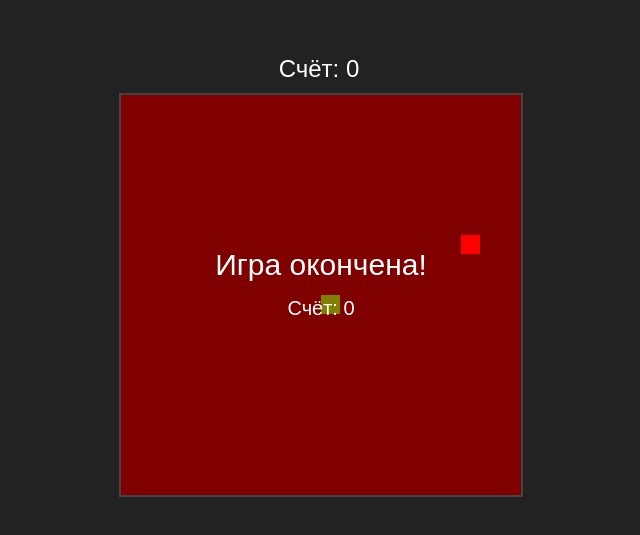
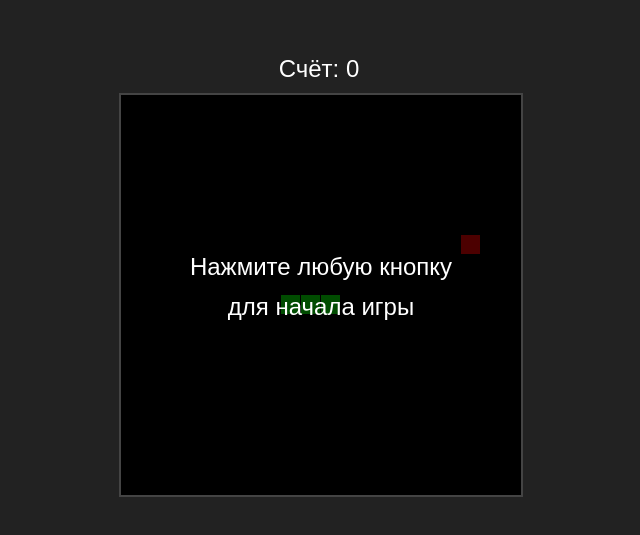
Before and after one commit to kirill-Fe/Snake2.0, a plain HTML site: page index.html in a window 1280 px wide. Shown: the part 131-666 px from the top of the page, without its empty margins (321-961 px from the left). Drawn offline with Linux system fonts and the light colour scheme.

Commit message:
Update index.html

```diff
--- a/index.html
+++ b/index.html
@@ -1,7 +1,7 @@
 <!DOCTYPE html>
 <html>
 <head>
-    <title>Змейка для телефона и ПК</title>
+    <title>Змейка для телефона и ПК (2.1)</title>
     <meta name="viewport" content="width=device-width, initial-scale=1.0, maximum-scale=1.0, user-scalable=no">
     <style>
         body {
@@ -103,22 +103,32 @@
 
     // Настройки игры
     const gridSize = 20;
-    let snake = [{x: 10, y: 10}];
-    let food = {x: 5, y: 5};
+    let snake = [];
+    let food = {};
     let dx = 0;
     let dy = 0;
     let score = 0;
-    let gameSpeed = 100;
+    let gameSpeed = 150;
     let gameInterval;
     let isGameOver = false;
+    let isGameStarted = false; // Флаг начала игры
 
     // Управление с клавиатуры
     document.addEventListener('keydown', e => {
+        if (!isGameStarted) {
+            isGameStarted = true;
+            // Начальное движение вправо
+            dx = 1;
+            dy = 0;
+            return;
+        }
+
         switch(e.key) {
             case 'ArrowUp': if (dy !== 1) { dx = 0; dy = -1; } break;
             case 'ArrowDown': if (dy !== -1) { dx = 0; dy = 1; } break;
             case 'ArrowLeft': if (dx !== 1) { dx = -1; dy = 0; } break;
             case 'ArrowRight': if (dx !== -1) { dx = 1; dy = 0; } break;
+            case ' ': if (isGameOver) startGame(); break;
         }
     });
 
@@ -130,6 +140,13 @@
 
     function addButtonControl(btn, dirX, dirY) {
         const handleStart = () => {
+            if (!isGameStarted) {
+                isGameStarted = true;
+                dx = dirX || 1; // По умолчанию вправо
+                dy = dirY || 0;
+                return;
+            }
+
             if ((dirX === 0 && dirY === -1 && dy !== 1) ||
                 (dirX === 0 && dirY === 1 && dy !== -1) ||
                 (dirX === -1 && dirY === 0 && dx !== 1) ||
@@ -150,7 +167,7 @@
 
     // Генерация еды
     function generateFood() {
-        const maxPos = canvas.width / gridSize - 1;
+        const maxPos = Math.floor(canvas.width / gridSize) - 1;
         food = {
             x: Math.floor(Math.random() * maxPos),
             y: Math.floor(Math.random() * maxPos)
@@ -189,11 +206,22 @@
             gridSize - 1,
             gridSize - 1
         );
+
+        // Отрисовка стартового сообщения
+        if (!isGameStarted && !isGameOver) {
+            ctx.fillStyle = 'rgba(0, 0, 0, 0.7)';
+            ctx.fillRect(0, 0, canvas.width, canvas.height);
+            ctx.fillStyle = 'white';
+            ctx.font = '24px Arial';
+            ctx.textAlign = 'center';
+            ctx.fillText('Нажмите любую кнопку', canvas.width/2, canvas.height/2 - 20);
+            ctx.fillText('для начала игры', canvas.width/2, canvas.height/2 + 20);
+        }
     }
 
     // Игровая логика
     function gameStep() {
-        if (isGameOver) return;
+        if (isGameOver || !isGameStarted) return;
 
         const head = {x: snake[0].x + dx, y: snake[0].y + dy};
 
@@ -205,7 +233,8 @@
         }
 
         // Проверка на столкновение с собой
-        for (let segment of snake) {
+        for (let i = 0; i < snake.length; i++) {
+            const segment = snake[i];
             if (segment.x === head.x && segment.y === head.y) {
                 gameOver();
                 return;
@@ -242,29 +271,41 @@
         ctx.fillText('Игра окончена!', canvas.width/2, canvas.height/2 - 20);
         ctx.font = '20px Arial';
         ctx.fillText(`Счёт: ${score}`, canvas.width/2, canvas.height/2 + 20);
+        ctx.fillText('Коснитесь экрана', canvas.width/2, canvas.height/2 + 50);
+        ctx.fillText('для новой игры', canvas.width/2, canvas.height/2 + 80);
     }
 
     function startGame() {
-        snake = [{x: 10, y: 10}];
-        dx = 0;
+        // Инициализация змейки из 3 сегментов
+        const startX = Math.floor(canvas.width/gridSize/2);
+        const startY = Math.floor(canvas.height/gridSize/2);
+        snake = [
+            {x: startX, y: startY},
+            {x: startX - 1, y: startY},
+            {x: startX - 2, y: startY}
+        ];
+
+        dx = 1; // Начальное направление вправо
         dy = 0;
         score = 0;
         scoreElement.textContent = `Счёт: ${score}`;
-        gameSpeed = 100;
+        gameSpeed = 150;
         isGameOver = false;
+        isGameStarted = false; // Ждем первого нажатия
         generateFood();
         clearInterval(gameInterval);
         gameInterval = setInterval(gameStep, gameSpeed);
         draw();
     }
 
-    // Запуск игры при клике
+    // Запуск игры при клике (для рестарта)
     canvas.addEventListener('click', () => {
-        if (isGameOver) {
+        if (isGameOver || !isGameStarted) {
             startGame();
         }
     });
 
+    // Начальная инициализация игры
     startGame();
 </script>
 </body>
```
